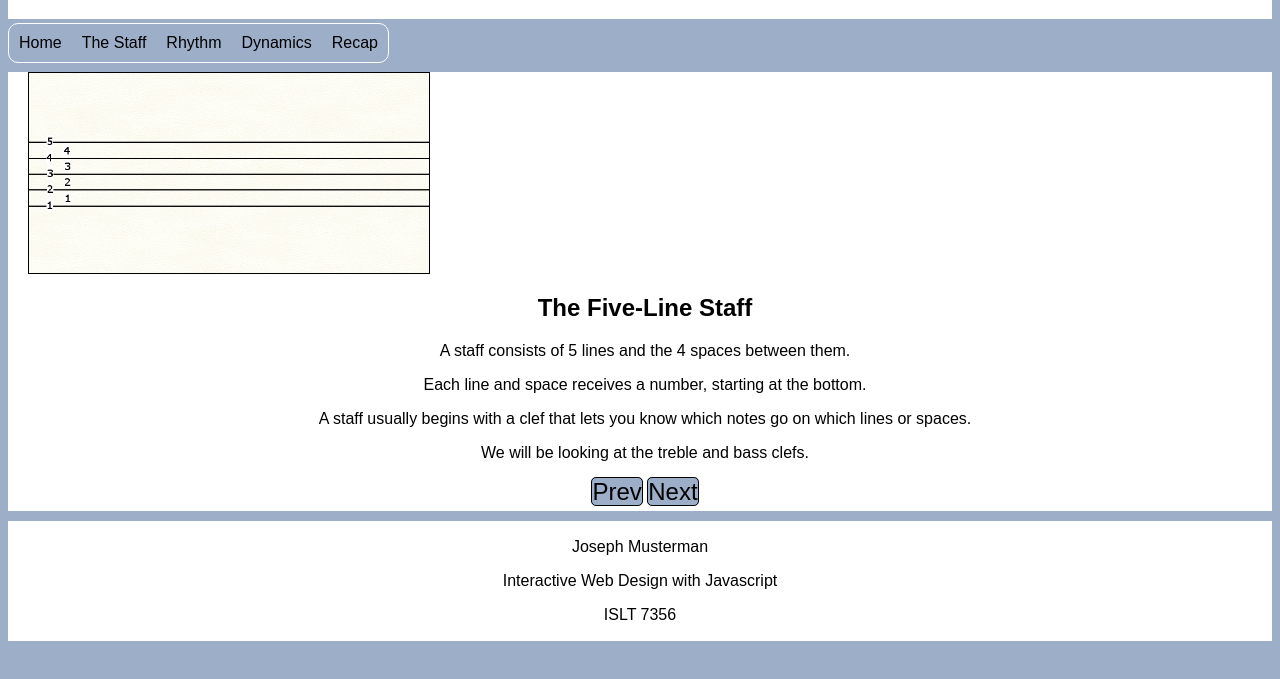
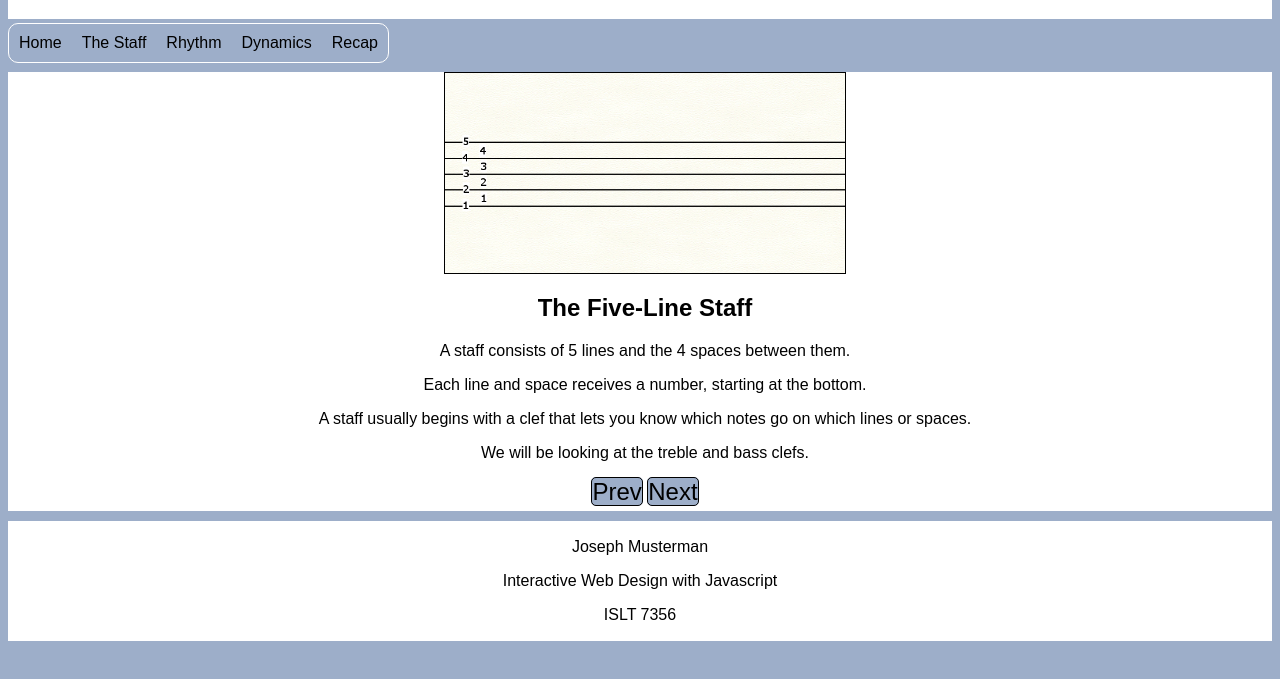
Before and after one commit to jcmusterman/Final-Project, a plain HTML site: page staff.html in a window 1280 px wide. Shown: the part 71-750 px from the top of the page. Drawn offline with nearby package versions, Linux system fonts and the light colour scheme.

Commit message:
Update staff.html

```diff
--- a/staff.html
+++ b/staff.html
@@ -48,7 +48,7 @@ Dec 6, 2019
       </ul>
     </nav>
 <section class="staffmain">
-    <img src="img/Staff.png" alt = "staff">
+  <center><img src="img/Staff.png" alt = "staff"></center>
     <h2>The Five-Line Staff</h2>
     <p>A staff consists of 5 lines and the 4 spaces between them.</p>
     <p>Each line and space receives a number, starting at the bottom.</p>
```
